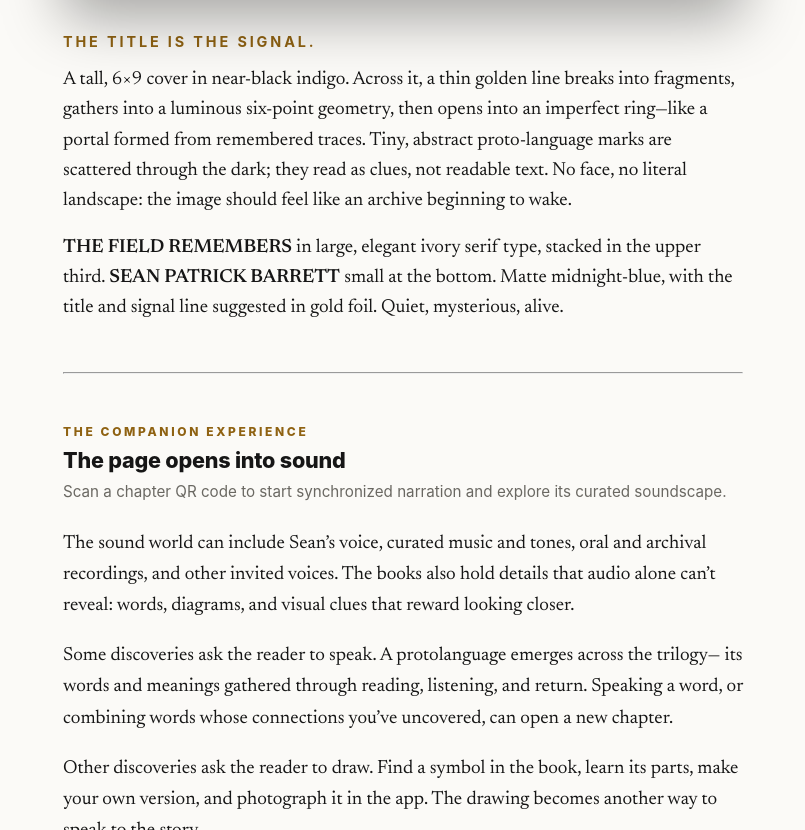
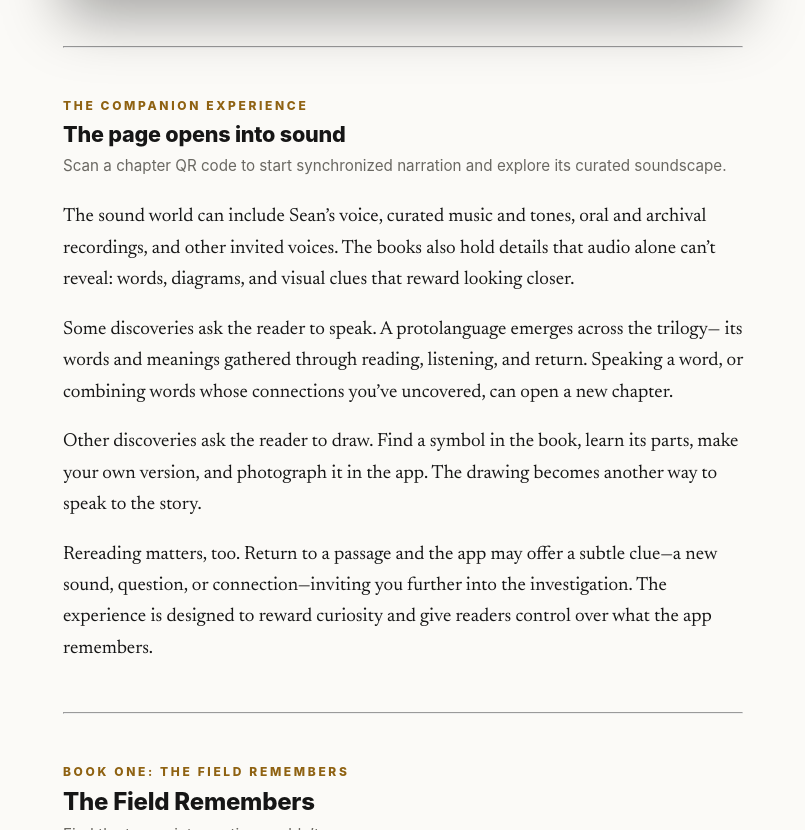
Before and after one commit to beyazghost/beyazghost.github.io, a plain HTML site: page book-pre-order.html in a window 1280 px wide. Shown: the part 3968-4798 px from the top of the page, without its empty margins (237-1042 px from the left). Drawn offline with Linux system fonts and the light colour scheme.

Commit message:
Remove cover design body copy below presale image

```diff
--- a/book-pre-order.html
+++ b/book-pre-order.html
@@ -166,13 +166,6 @@
     <p class="section-deck">Near-black indigo, a thin golden line breaking into fragments, gathering into a luminous six-point geometry, opening into an imperfect ring&mdash;a portal formed from remembered traces.</p>
     <div class="cover-design-full">
       <img src="presaleRELEASEimage.png" alt="The Field Remembers book cover design — near-black indigo with golden line fragments gathering into a six-point geometry and imperfect ring portal" width="2000" height="3000" loading="lazy" style="width:100%;height:auto;display:block;margin:0 auto;border-radius:0.75rem;border:1px solid var(--hair);box-shadow:0 20px 60px rgba(0,0,0,0.35);">
-    </div>
-    <div class="cover-direction-copy">
-      <p class="cover-lead"><strong>The title is the signal.</strong></p>
-      <p>A tall, 6&times;9 cover in near-black indigo. Across it, a thin golden line breaks into fragments, gathers into a luminous six-point geometry, then opens into an imperfect ring&mdash;like a portal formed from remembered traces. Tiny, abstract proto-language marks are scattered through the dark; they read as clues, not readable text. No face, no literal landscape: the image should feel like an archive beginning to wake.</p>
-      <p>
-        <strong>THE FIELD REMEMBERS</strong> in large, elegant ivory serif type, stacked in the upper third. <strong>SEAN PATRICK BARRETT</strong> small at the bottom. Matte midnight-blue, with the title and signal line suggested in gold foil. Quiet, mysterious, alive.
-      </p>
     </div>
   </section>
 
```
